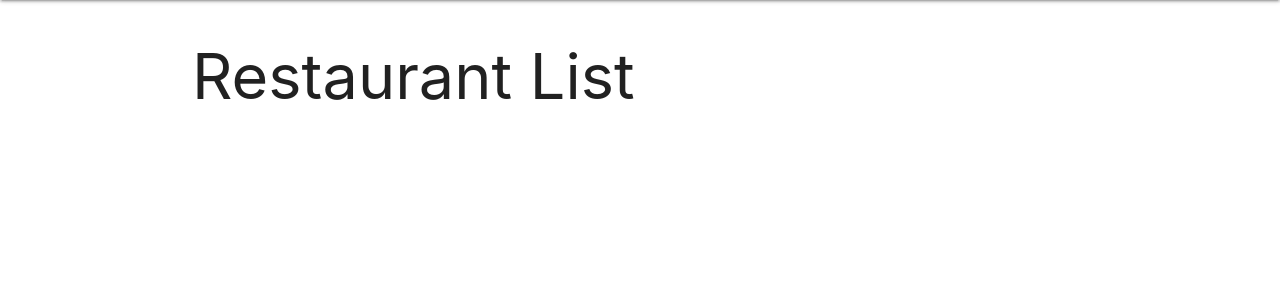
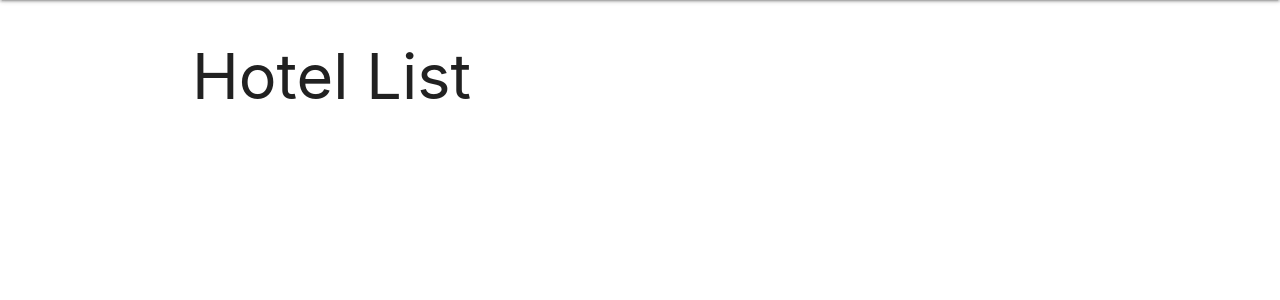
Before and after one commit to kimmyflora/destination, a Django app: page /hotels/ in a window 1280 px wide. Shown: the part 64-364 px from the top of the page. Run offline with Django 4.2, Linux system fonts and the light colour scheme; data that the repository does not hold is empty.

Commit message:
aws works

```diff
--- a/friends/settings.py
+++ b/friends/settings.py
@@ -11,6 +11,9 @@ https://docs.djangoproject.com/en/4.2/ref/settings/
 """
 
 from pathlib import Path
+import environ
+environ.Env()
+environ.Env.read_env()
 
 # Build paths inside the project like this: BASE_DIR / 'subdir'.
 BASE_DIR = Path(__file__).resolve().parent.parent
--- a/main_app/templates/main_app/hotel_list.html
+++ b/main_app/templates/main_app/hotel_list.html
@@ -1,7 +1,7 @@
 {% extends 'base.html' %}
 {% block content %}
 
-<h1>Restaurant List</h1>
+<h1>Hotel List</h1>
 
 <!-- you get two variables in the list page (index page) -->
 
--- a/main_app/urls.py
+++ b/main_app/urls.py
@@ -12,14 +12,15 @@ urlpatterns = [
     path('friends/<int:pk>/update/', views.FriendUpdate.as_view(), name='friends_update'),
     path('friends/<int:pk>/delete/', views.FriendDelete.as_view(), name='friends_delete'),
     path('friends/<int:friend_id>/add_activity/', views.add_activity, name='add_activity'),
+
     path('friends/<int:friend_id>/assoc_restaurant/<int:restaurant_id>/', views.assoc_restaurant, name='assoc_restaurant'),
-    path('friends/<int:friend_id>/assoc_restaurant/<int:restaurant_id>/',views.assoc_restaurant, name='assoc_restaurant'),
     path('restaurants/', views.RestaurantList.as_view(), name='restaurants_index'),
     path('restaurants/<int:pk>/', views.RestaurantDetail.as_view(), name='restaurants_detail'),
     path('restaurants/create/', views.RestaurantCreate.as_view(), name='restaurants_create'),
     path('restaurants/<int:pk>/update/', views.RestaurantUpdate.as_view(), name='restaurants_update'),
     path('restaurants/<int:pk>/delete/', views.RestaurantDelete.as_view(), name='restaurants_delete'),
     path('restaurants/<int:restaurant_id>/add_photo/', views.add_photo, name='add_photo'),
+
     path('hotels/', views.HotelList.as_view(), name='hotels_index'),
     path('hotels/<int:pk>/', views.HotelDetail.as_view(), name='hotels_detail'),
     path('hotels/create/', views.HotelCreate.as_view(), name='hotels_create'),
--- a/main_app/views.py
+++ b/main_app/views.py
@@ -155,6 +155,7 @@ class RestaurantDelete(DeleteView):
     model = Restaurant
     success_url = '/restaurants/'
 
+
 def add_photo(request, restaurant_id):
 	# photo-file will be the "name" attribute on the <input type="file">
     photo_file = request.FILES.get('photo-file', None)
@@ -173,7 +174,7 @@ def add_photo(request, restaurant_id):
         except Exception as e:
             print('An error occurred uploading file to S3')
             print(e)
-    return redirect('detail', restaurant_id=restaurant_id)
+    return redirect('restaurants_detail', pk=restaurant_id)
 
 
 class HotelList(ListView):
```
